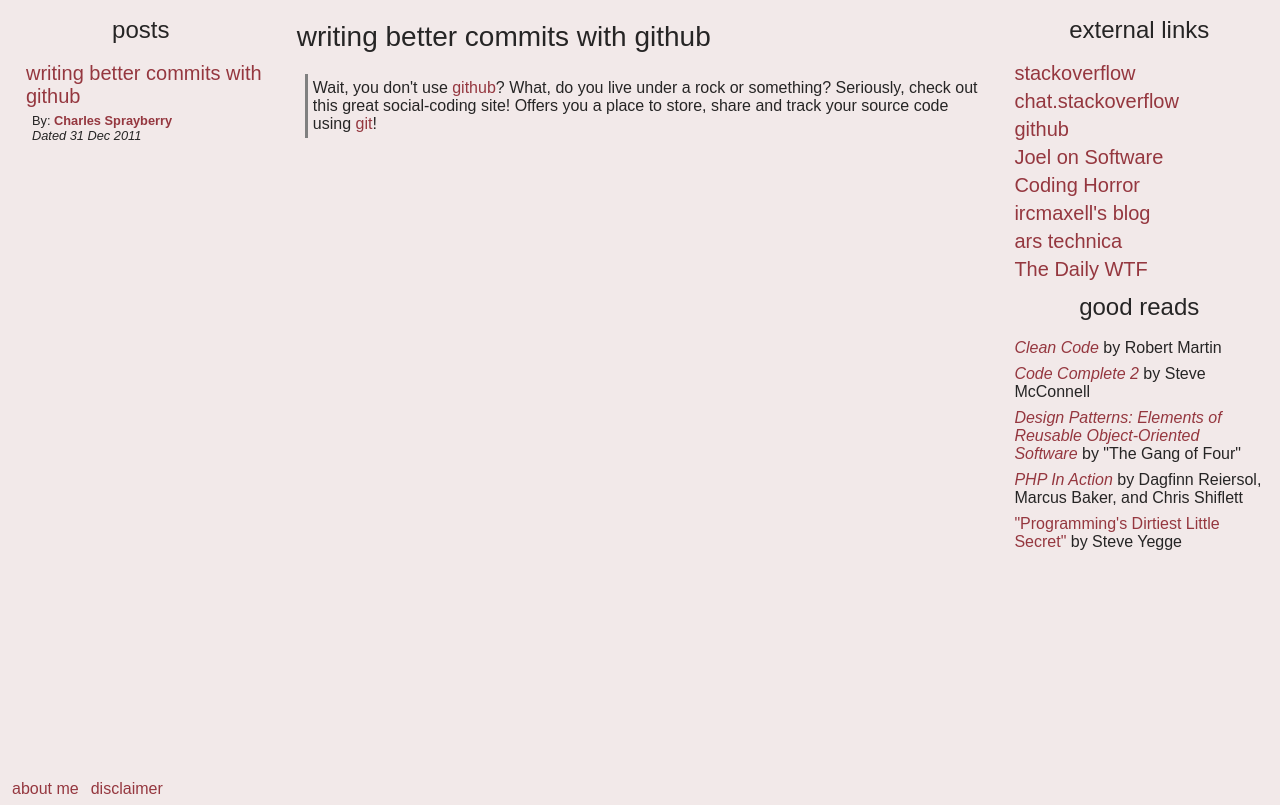
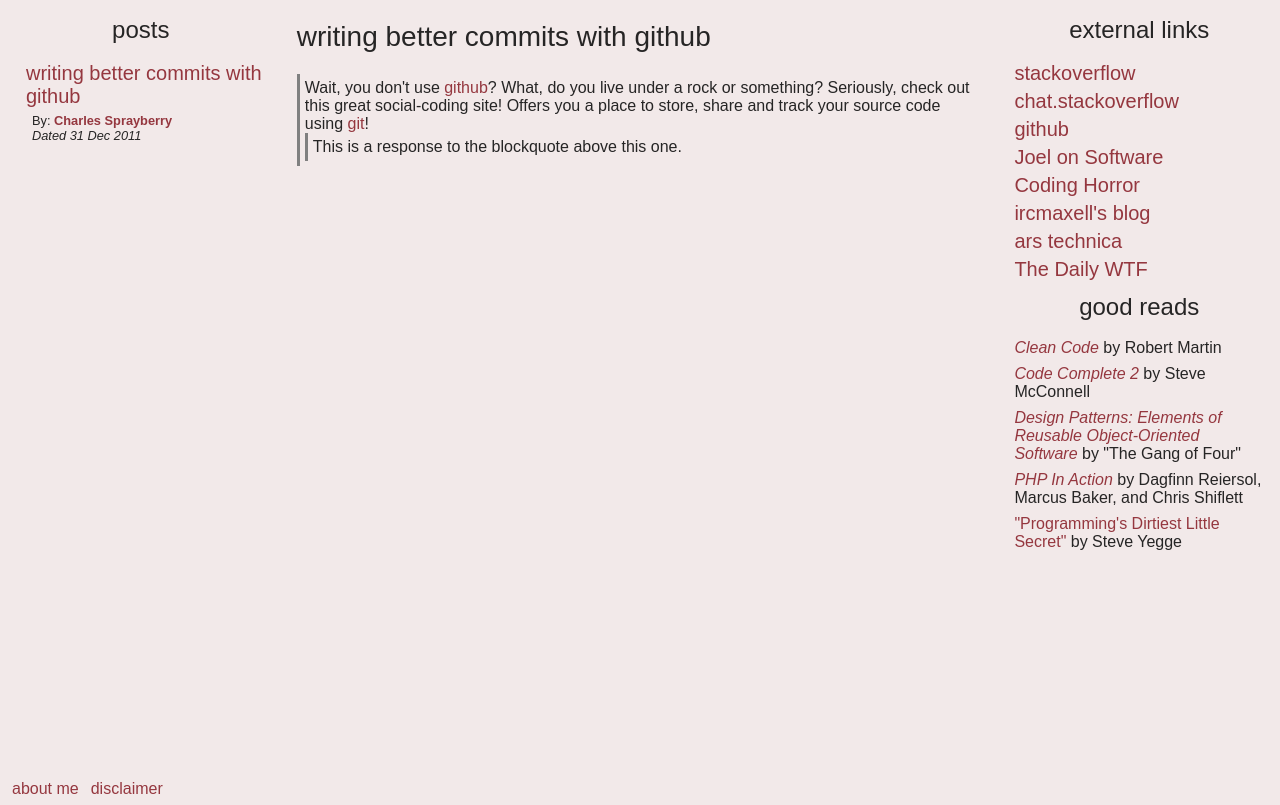
Before and after one commit to cspray/archived-blog, a Jekyll site: the page built from _posts/2011-12-31-writing-better-commits-with-github.html, in a window 1280 px wide, cut to the strip 95-900 px from the top of the page. Built offline with Jekyll 4.4.1, drawn with Linux system fonts in a browser that asks for light colours.

```diff
--- a/_includes/style.css
+++ b/_includes/style.css
@@ -42,7 +42,6 @@ div > h3 {
 blockquote {
     padding: 5px;
     border-left: 3px solid gray;
-    margin-left: .5em;
 }
 
 #content-container {
--- a/_posts/2011-12-31-writing-better-commits-with-github.html
+++ b/_posts/2011-12-31-writing-better-commits-with-github.html
@@ -6,6 +6,11 @@ author_link: http://www.github.com/cspray/
 ---
 
 <h2>writing better commits with github</h2>
-<blockquote>Wait, you don't use <a href="http://www.github.com/">github</a>?  What, do you live under
+<blockquote>
+Wait, you don't use <a href="http://www.github.com/">github</a>?  What, do you live under
 a rock or something?  Seriously, check out this great social-coding site!  Offers you a place to store,
-share and track your source code using <a href="">git</a>!</blockquote>
+share and track your source code using <a href="">git</a>!
+    <blockquote>
+    This is a response to the blockquote above this one.
+    </blockquote>
+</blockquote>
```
